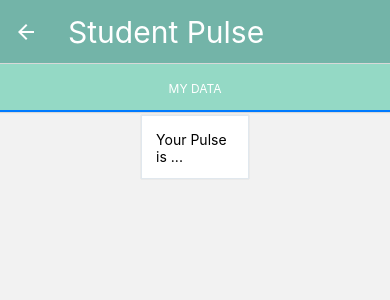
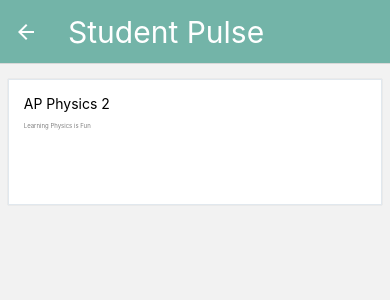
Before and after one commit to Pranav12345678910/Student-Pulse, a React Native app in the folder AwesomeProject/: screen / in a window 390 px wide. Both pictures are taken after a click on the button "TEACHER". Shown: the top 300 px of the page. Built offline with nearby package versions, Linux system fonts and the light colour scheme; grey boxes are pictures that could not be loaded.

Commit message:
added (with hardcoded data) teacherr class, able to click into teacher class and view class data and students, but not able to view individual student data

```diff
--- a/AwesomeProject/App.js
+++ b/AwesomeProject/App.js
@@ -70,9 +70,51 @@ function StudentHomeScreen({ navigation }) {
 }
 
 function TeacherHomeScreen({ navigation }) {
+  const myClasses = [
+    // element 1
+    {
+      name: "AP Physics 2",
+      description: "Learning Physics is Fun",
+    }
+  ]
+
   return (
+    <Stack.Navigator initialRouteName="Classes">
+      {/* stack screen consisting of buttons of classes which navigate to classes */}
+      <Stack.Screen
+        name="Classes"
+        component={TeacherClassesScreen}
+        options={{
+          headerShown: false,
+        }}
+      />
+      {/* map out stack screens of each class */}
+      {/* if we are mapping thru myClasses, we will iterate through "element" */}
+      <Stack.Screen
+        name="AP Physics 2" //element.name
+        component={IndividualClassScreen}
+        options={{
+          title: "AP Physics 2", //element.name
+
+          headerStyle: {
+            backgroundColor: "#7FC7BA",
+          },
+          headerTintColor: "#fff",
+          headerTitleStyle: {
+            fontWeight: "400",
+            fontSize: "17px",
+          },
+        }}
+      />
+    </Stack.Navigator>
+  );
+}
+
+function IndividualClassScreen({ navigation }) {
+  //use for all elements (classes)
+  return(
     <Tab.Navigator
-      initialRouteName="TeacherHome"
+    initialRouteName="AP Physics 2"
     screenOptions={{
       tabBarActiveTintColor: "white",
       tabBarLabelStyle: { fontSize: 12 },
@@ -80,11 +122,154 @@ function TeacherHomeScreen({ navigation }) {
     }}
   >
     <Tab.Screen
-        name="My Data"
-        component={MyDataScreen}
-        options={{ tabBarLabel: "My Data" }}
+      name="Class Data"
+      component={ClassDataScreen}
+      options={{ tabBarLabel: "Class Data" }}
+    />
+    <Tab.Screen
+      name="Students"
+      component={StudentsScreen}
+      options={{ tabBarLabel: "Students" }}
     />
   </Tab.Navigator>
+  );
+}
+
+function ClassDataScreen({ navigation }) {
+  //in prep for backend
+
+  return (
+    <View style={{ flex: 1, alignItems: "center", justifyContent: "top" }}>
+      <ScrollView style={styles.scrollView}>
+        <Card
+          containerStyle={{
+            alignItems: "center",
+            marginVertical: "2%",
+            paddingHorizontal: "10%",
+            paddingBottom: "10%",
+          }}
+        >
+          <Text style={{ alignItems: "left" }}>Class Pulse is ... </Text>
+          <View>
+            <Image
+              source={require("/Users/austinfujimori/Desktop/Student-Pulse/AwesomeProject/images/pulse.png")}
+            />
+          </View>
+        </Card>
+      </ScrollView>
+    </View>
+  );
+}
+
+function StudentsScreen({ navigation }) {
+  //in prep for backend
+  //limit description
+  const myStudents = [
+    {
+      name: "Austin",
+      pulse: 78,
+    },
+    {
+      name: "AFujimori",
+      pulse: 56
+    },
+    {
+      name: "AustinF",
+      pulse: 45
+    },
+    {
+      name: "AFuj",
+      pulse: 34
+    },
+    {
+      name: "TheFujer",
+      pulse: 23
+    },
+  ];
+
+  const mapStudents = () => {
+    return myStudents.map((element) => {
+      return (
+        <View
+          style={{
+            alignItems: "center",
+            marginHorizontal: "2%",
+            width: "96%",
+          }}
+        >
+          <Card
+            containerStyle={{
+              alignItems: "left",
+              width: "100%",
+              paddingBottom: "10%",
+            }}
+          >
+            <View style={{ alignItems: "left"}}>
+              <Text
+                style={{ fontSize: "30", width: "100%", alignItems: "left"}}
+              >
+                {element.name}
+              </Text>
+              <Text
+                style={{ fontSize: "15%", color: "grey", paddingTop: "3%" }}
+              >
+                PULSE: <Text style={{color:"teal"}}>{element.pulse}</Text>
+              </Text>
+            </View>
+          </Card>
+        </View>
+      );
+    });
+  };
+
+  return (
+    <View style={{ flex: 1, alignItems: "center", justifyContent: "top" }}>
+      <ScrollView style={{ width: "100%" }}>{mapStudents()}</ScrollView>
+    </View>
+  );
+}
+
+function TeacherClassesScreen({ navigation }) {
+  //element that you iterate through
+  const element = {
+    name: "AP Physics 2",
+    description: "Learning Physics is Fun",
+  };
+
+  return (
+    <ScrollView>
+      <View
+        style={{
+          alignItems: "center",
+          marginHorizontal: "2%",
+          width: "96%",
+        }}
+      >
+        <Card
+          containerStyle={{
+            alignItems: "left",
+            width: "100%",
+            paddingBottom: "20%",
+          }}
+        >
+          <TouchableOpacity
+            onPress={() => navigation.navigate("AP Physics 2")}
+            style={{
+              height: "100%",
+              width: "100%",
+              alignItems: "left",
+            }}
+          >
+            <Text style={{ fontSize: "25", width: "100%", alignItems: "left" }}>
+              {element.name}
+            </Text>
+            <Text style={{ fontSize: "15%", color: "grey", paddingTop: "3%" }}>
+              {element.description}
+            </Text>
+          </TouchableOpacity>
+        </Card>
+      </View>
+    </ScrollView>
   );
 }
 
@@ -107,8 +292,7 @@ function ChooserScreen({ navigation }) {
 
 function MyDataScreen({ navigation }) {
   //in prep for backend
-  const myData = [
-    {
+  const myData = {
     //arrays are filled with numerical data, one point for one day
     pulse: 78,
     Sleep: [],
@@ -116,8 +300,7 @@ function MyDataScreen({ navigation }) {
     HomeworkTime: [],
     Freetime: [],
     Enjoyment: [],
-    },
-  ];
+  };
 
   const mapData = () => {
     return myData.map((element) => {
@@ -168,9 +351,9 @@ function MyClassesScreen({ navigation }) {
       description: "statistics",
     },
     {
-      name: "Tester",
+      name: "AP Calculus BC",
       description:
-        "TesterTesterTesterTesterTesterTesterTesterTesterTesterTesterTesterTesterTesterTesterTesterTester",
+        "Math",
     },
   ];
 
```
Lines whose indentation alone changed are shown as unchanged.
